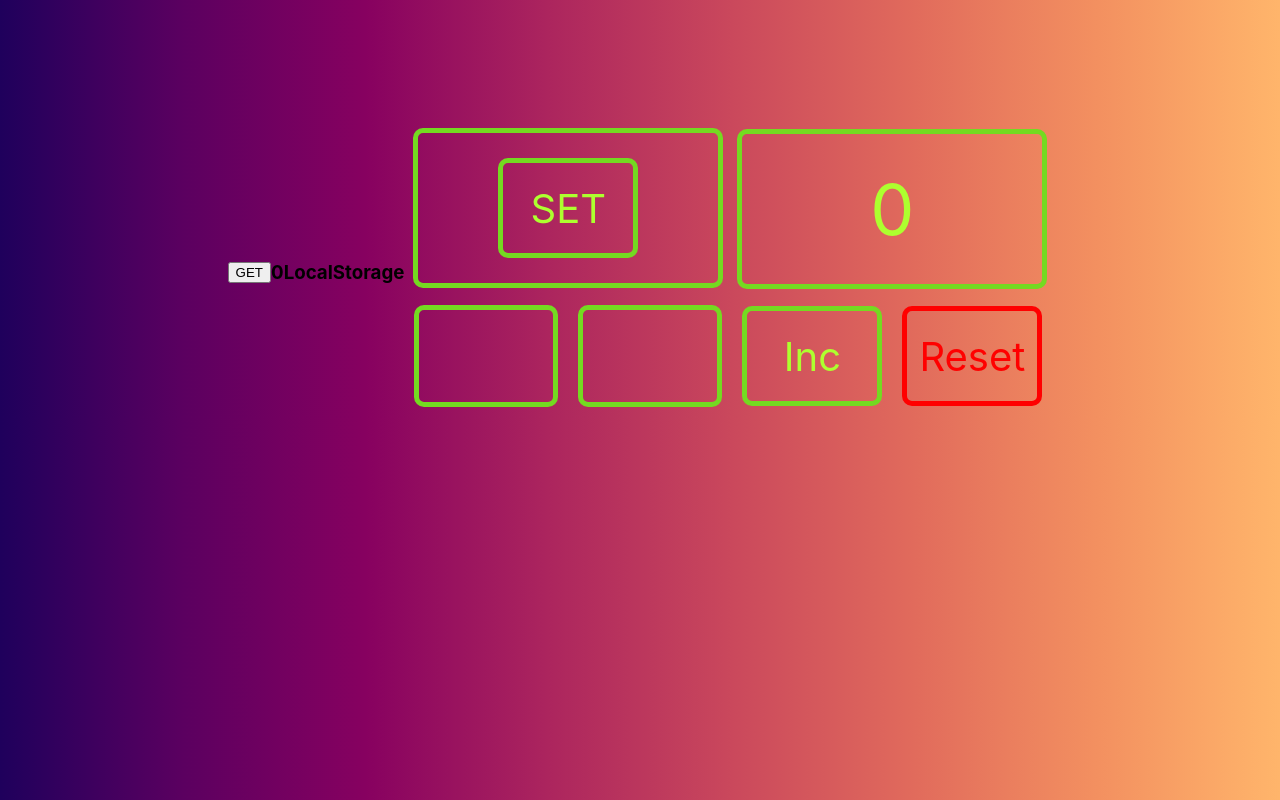
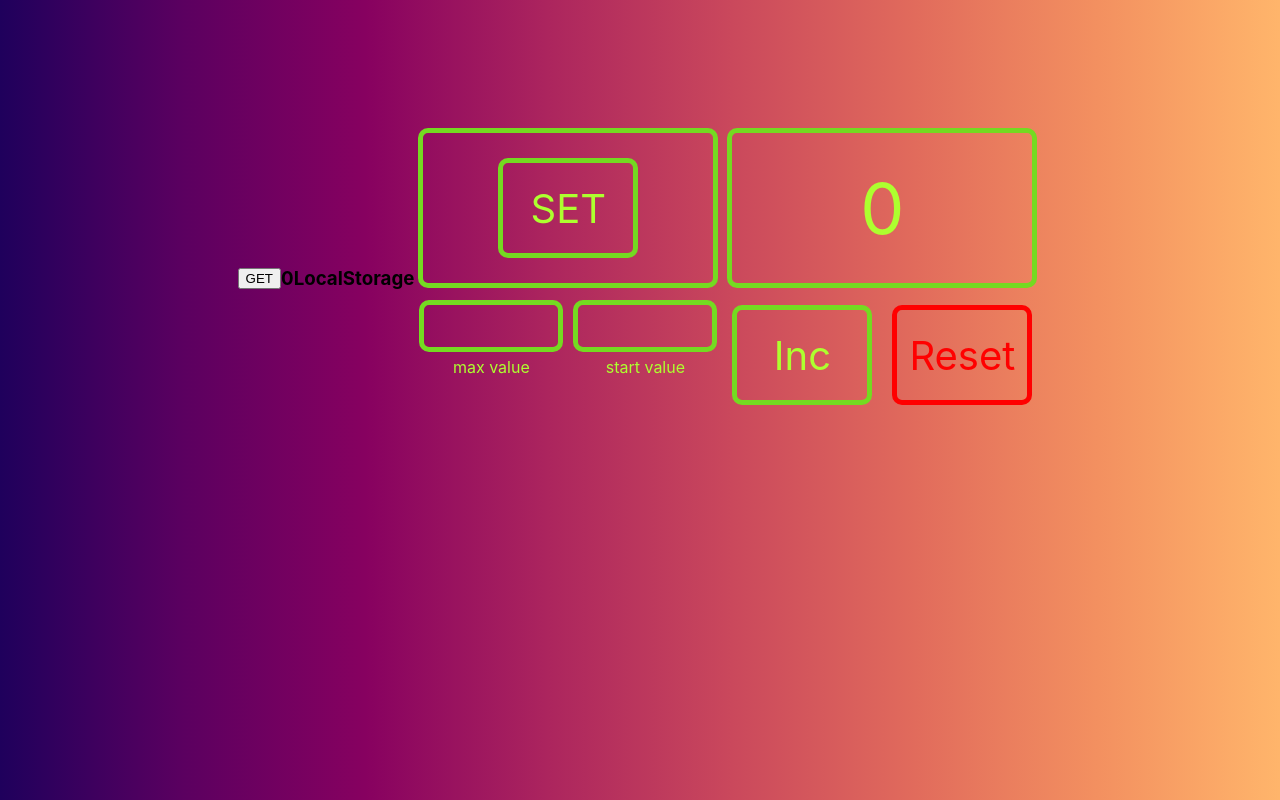
Before and after one commit to artem5511/counternew, a React (Create React App) app: page / in a window 1280 px wide. Built offline with nearby package versions, Linux system fonts and the light colour scheme.

Commit message:
add setcounter

```diff
--- a/src/App.tsx
+++ b/src/App.tsx
@@ -18,7 +18,7 @@ export const App = () => {
     }
 
     const setToLocalstorageHandler = () => {
-        localStorage.setItem('counterValue', JSON.stringify(startValue,maxValue))
+        localStorage.setItem('counterValue', JSON.stringify(startValue))
     }
 
     const getFromLocalStorage = () => {
@@ -44,10 +44,7 @@ export const App = () => {
             <Setcounter
                 startValue={startValue}
                 maxValue={maxValue}
-                Inc={Inc}
-                Reset={Reset}
                 disabled={disabled}
-                value={startValue}
                 setToLocalstorageHandler={setToLocalstorageHandler}
             />
             <Counter
--- a/src/components/Counter.tsx
+++ b/src/components/Counter.tsx
@@ -15,7 +15,7 @@ export const Counter = (props: CounterPropsType) => {
     const disabled = props.startValue === props.maxValue
     const disabled2 = props.startValue === 0
     return (
-        <div>
+        <div className={e.divmain}>
             <div className={e.counter}>
                 <Monitor
                     value={props.startValue}
--- a/src/components/Setcounter.tsx
+++ b/src/components/Setcounter.tsx
@@ -10,11 +10,8 @@ type CounterPropsType = {
 }
 
 export const Setcounter = (props: CounterPropsType) => {
-    const divStyle = {
-       height: '300px'
-    }
     return (
-        <div>
+        <div className={e.divmain}>
             <div className={e.counter}>
                 <div className={e.butmon}>
                     <Button
@@ -26,11 +23,14 @@ export const Setcounter = (props: CounterPropsType) => {
                 </div>
             </div>
             <div className={e.but}>
-                <div>
+                <div className={e.incont}>
                     <input className={e.inputs} type="number"/>
+                    {"max value"}
                 </div>
-                <div>
-                    <input className={e.inputs} type="number"/>
+                <div className={e.incont}>
+                    <input className={e.inputs} type="number"
+                           disabled={props.disabled}/>
+                    {'start value'}
                 </div>
             </div>
         </div>
--- a/src/components/setсounter.module.css
+++ b/src/components/setсounter.module.css
@@ -1,3 +1,11 @@
+.divmain {
+    display: flex;
+    flex-direction: column;
+    min-height: 300px;
+    min-width: 250px;
+    align-items: center;
+}
+
 .butmon {
     border: 5px solid rgb(116, 218, 33);
     border-radius: 10px;
@@ -12,26 +20,12 @@
     margin: 0px 0px 7px 0px;
 
 }
-.button {
-    border: 5px solid rgb(116, 218, 33);
-    border-radius: 10px;
-    display: flex;
-    justify-content: center;
-    align-items: center;
-    height: 150px;
-    width: 300px;
-    /*background-color: black;*/
-    font-size: 70px;
-    color: greenyellow;
-    margin: 0px 0px 7px 0px;
-}
-
 
 .counter {
     display: flex;
     justify-content: center;
     align-items: center;
-    /*width: 300px;*/
+    width: 300px;
     /*border: 5px solid purple;*/
     /*border-radius: 10px;*/
     /*display: flex;*/
@@ -43,8 +37,6 @@
     align-items: center;
     flex-direction: row;
     /*border-radius: 10px;*/
-    /*height: 150px;*/
-
     /*background-color: black;*/
     /*margin: 0px 0px 7px 0px;*/
 }
@@ -56,7 +48,7 @@
 /*    border-radius: 10px;*/
 /*}*/
 .inputs {
-    height: 90px;
+    height: 40px;
     border: 5px solid rgb(116, 218, 33);
     border-radius: 10px;
     text-align: center;
@@ -69,10 +61,18 @@
     считают, что необходимо оставлять стрелочный вид для кнопок */
     cursor: pointer;
     font-size: 40px;
-    margin: 10px;
+    margin: 5px;
     width: 130px;
 }
 
 .inputs:focus {
         box-shadow: 3px 3px 50px 0 plum;
     }
+.incont {
+    display: flex;
+    flex-direction: column;
+    color: greenyellow;
+    font-size: medium;
+    text-align: center;
+    min-width:50px;
+}
--- a/src/components/сounter.module.css
+++ b/src/components/сounter.module.css
@@ -26,3 +26,10 @@
     /*border: 5px solid rgb(116, 218, 33);*/
     /*border-radius: 10px;*/
 /*}*/
+.divmain {
+    display: flex;
+    flex-direction: column;
+    min-height: 300px;
+    min-width: 250px;
+    align-items: center;
+}
```
